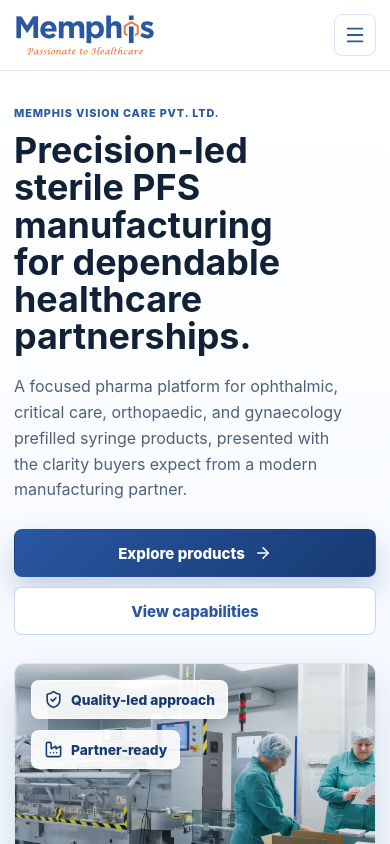
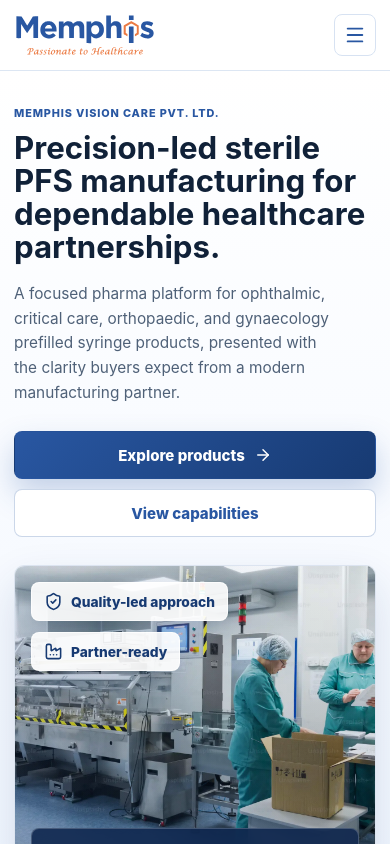
Before and after one commit to Alekh5806/memphis-eye-care, a React (Vite) app: page / in a window 390 px wide. Shown: the top 844 px of the page. Built offline with nearby package versions, Linux system fonts and the light colour scheme.

Commit message:
refine the mobile web view

```diff
--- a/src/App.css
+++ b/src/App.css
@@ -1758,8 +1758,8 @@
   }
 
   .hero-copy h1 {
-    max-width: 11ch;
-    font-size: clamp(2.15rem, 9.2vw, 2.7rem);
+    max-width: 100%;
+    font-size: clamp(2.05rem, 8.2vw, 2.45rem);
     line-height: 1.04;
   }
 
@@ -1919,6 +1919,16 @@
     padding-top: 30px;
   }
 
+  .hero-copy h1 {
+    font-size: clamp(1.95rem, 8vw, 2.25rem);
+    line-height: 1.06;
+  }
+
+  .hero-copy p {
+    font-size: 0.96rem;
+    line-height: 1.6;
+  }
+
   .hero-visual,
   .hero-visual img {
     min-height: 390px;
--- a/src/index.css
+++ b/src/index.css
@@ -77,7 +77,9 @@
   color: var(--ink);
   line-height: 1.08;
   letter-spacing: 0;
-  overflow-wrap: anywhere;
+  overflow-wrap: normal;
+  text-wrap: balance;
+  word-break: normal;
 }
 
 h1 {
@@ -95,7 +97,8 @@
 p {
   color: var(--muted);
   line-height: 1.7;
-  overflow-wrap: anywhere;
+  overflow-wrap: normal;
+  word-break: normal;
 }
 
 #root {
```
